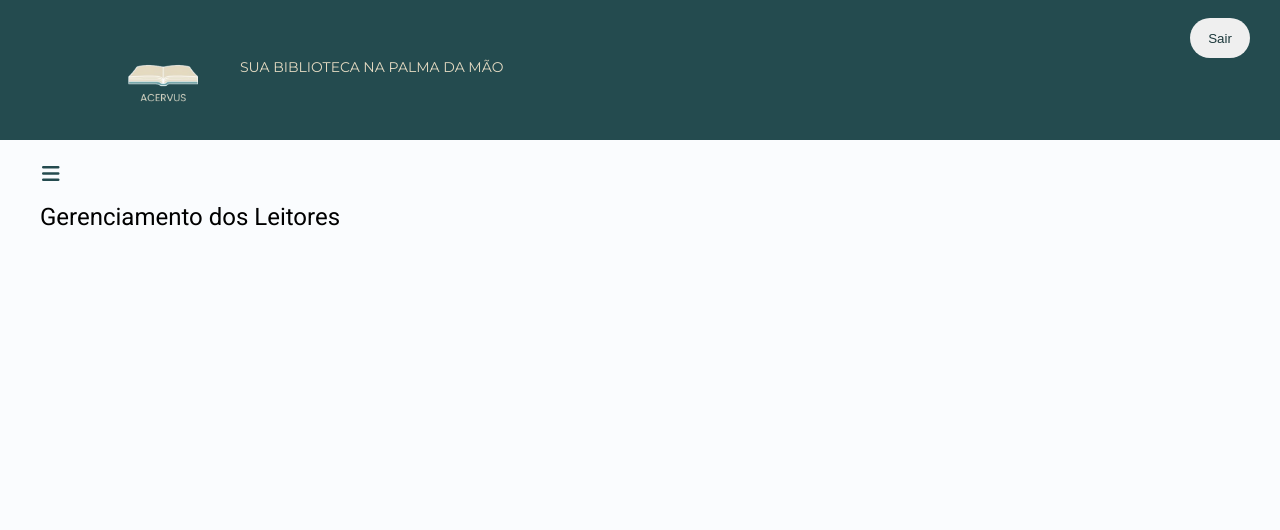
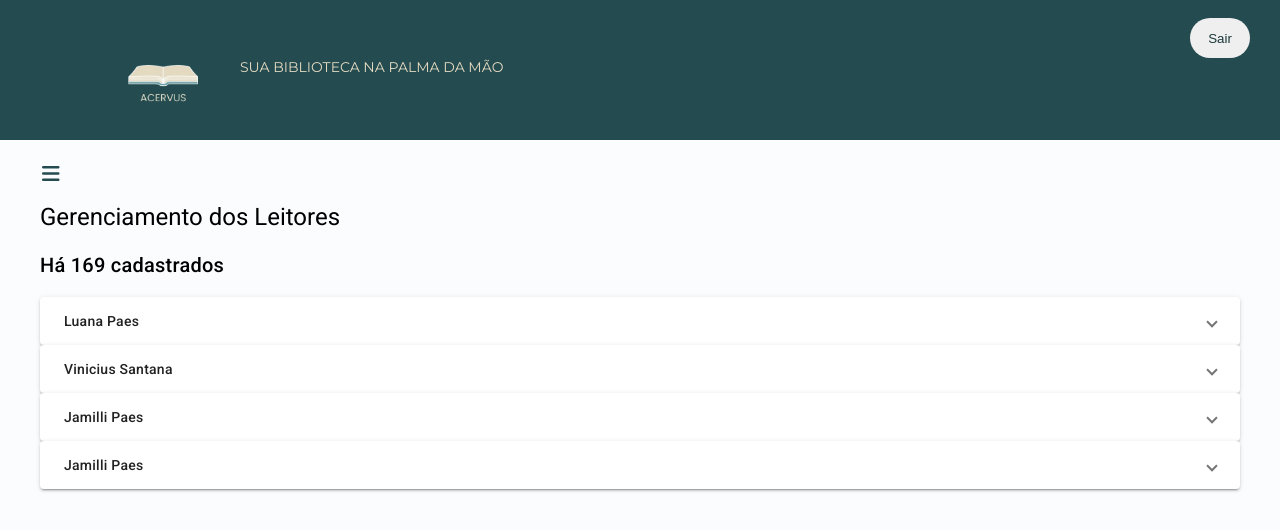
Before and after one commit to luanapaes/Acervus, an Angular app: page /admdashboard/leitores in a window 1280 px wide. Shown: the top 530 px of the page. Built offline with nearby package versions, Linux system fonts and the light colour scheme.

Commit message:
feat: add estrutura main e utiliza o componente LeitorPanel para exibir leitores na página

```diff
--- a/src/app/pages/adm-dashboard/components/leitores/leitores.component.html
+++ b/src/app/pages/adm-dashboard/components/leitores/leitores.component.html
@@ -1,3 +1,20 @@
 <div>
     <h1>Gerenciamento dos Leitores</h1>
+
+    <main>
+        <h2>Há {{qtdLeitores()}} cadastrados</h2>
+        <div class="container-leitores">
+
+
+            @for (leitor of leitores; track leitor) {
+                <app-leitor-panel
+                 [fullname]="leitor.fullname"
+                 [email]="leitor.email"
+                 [phone_number]="leitor.phone_number"
+                 [borrowed_book]="leitor.borrowed_book"
+                ></app-leitor-panel>
+            }
+
+        </div>
+    </main>
 </div>
```
